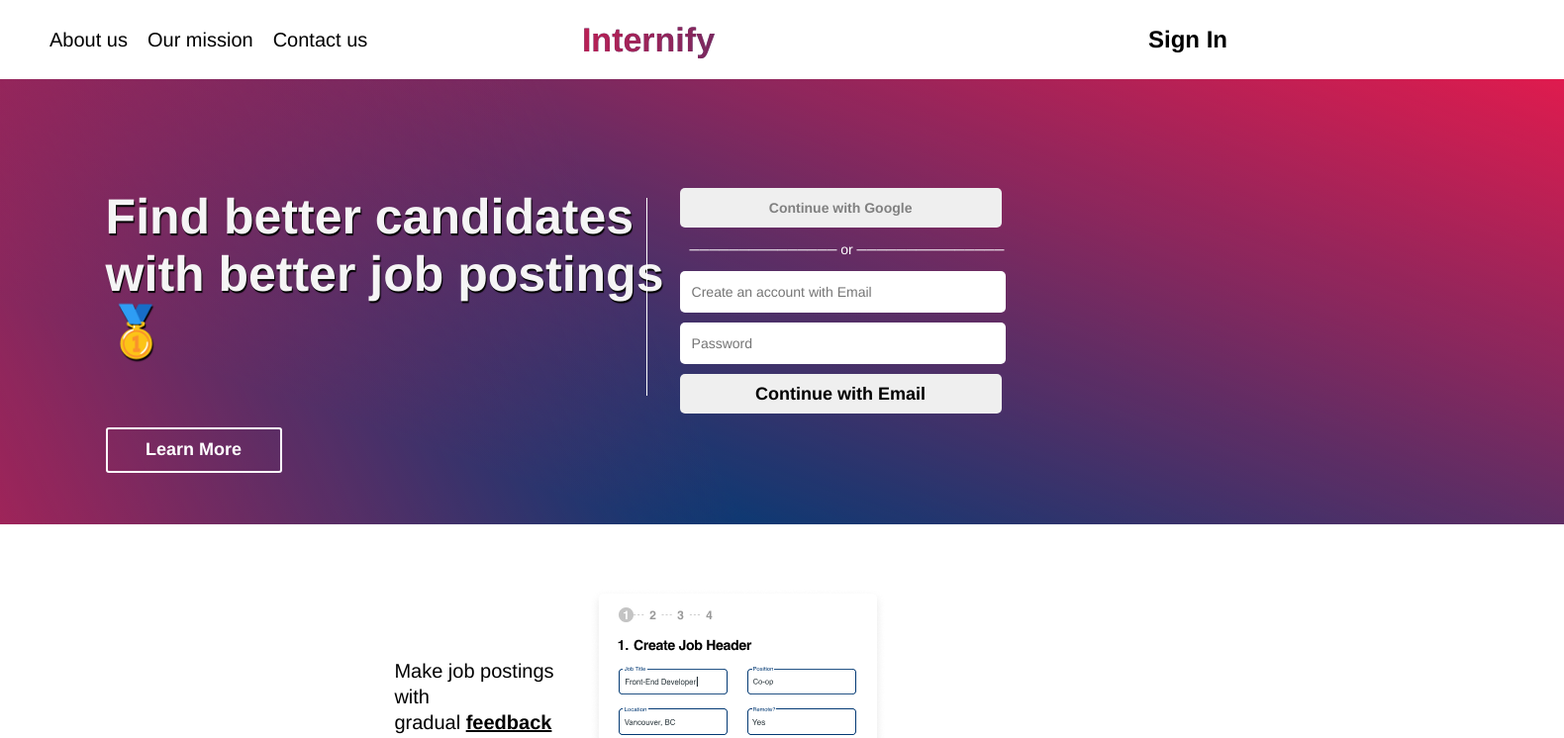
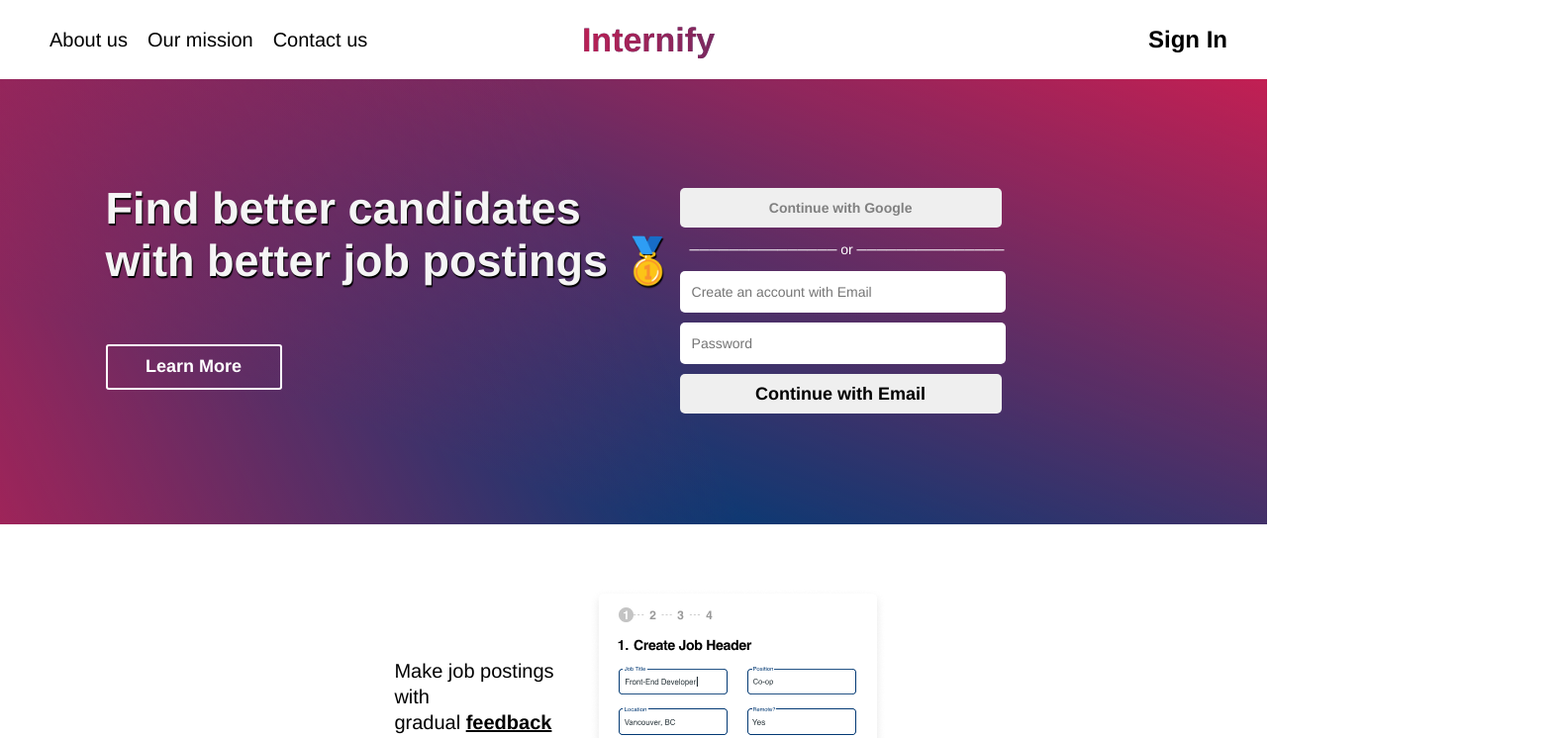
Before and after one commit to ReneReid/Internify, a React (Create React App) app in the folder internify/: page / in a window 1280 px wide. Shown: the top 746 px of the page at 99% size, 1580 px wide, since content can reach past the window. Built offline with nearby package versions, Linux system fonts and the light colour scheme.

Commit message:
Fixed overflow, adjusted some minor things.

```diff
--- a/internify/src/old-components/organisms/HeaderHomeGuest.js
+++ b/internify/src/old-components/organisms/HeaderHomeGuest.js
@@ -34,7 +34,7 @@
                 />
             </div>
 
-            <div class="vl"></div>
+            {/* <div class="vl"></div> */}
 
             <div className="right_home_guest">
                 <Button
--- a/internify/src/old-components/organisms/styles/FooterHomeGuest.css
+++ b/internify/src/old-components/organisms/styles/FooterHomeGuest.css
@@ -10,6 +10,7 @@
       rgba(255, 255, 255, 0) 70.47%
     ),
     #043a74;
+  overflow: hidden;
 }
 
 .footer_home_guest_left {
--- a/internify/src/old-components/organisms/styles/HeaderHomeGuest.css
+++ b/internify/src/old-components/organisms/styles/HeaderHomeGuest.css
@@ -14,6 +14,7 @@
   margin: 0px;
   padding: 0px 12%;
   margin-left: -7px;
+  overflow: hidden;
 }
 
 /* Left container: text, medallion and learn more*/
@@ -23,7 +24,7 @@
   margin-top: 60px;
   color: whitesmoke;
   font-family: Helvetica;
-  font-size: 50px;
+  font-size: 45px;
   font-weight: bold;
 }
 
--- a/internify/src/old-components/pages/Landing.js
+++ b/internify/src/old-components/pages/Landing.js
@@ -3,6 +3,7 @@
 import HeaderHomeGuest from "../organisms/HeaderHomeGuest"
 import ContainerHomeGuest from "../organisms/ContainerHomeGuest"
 import FooterHomeGuest from "../organisms/FooterHomeGuest"
+import "./styles/Landing.css"
 
 const Landing = () => {
     return (
--- /dev/null
+++ b/internify/src/old-components/pages/styles/Landing.css
@@ -0,0 +1,3 @@
+.landing_page {
+  overflow: hidden;
+}
```
